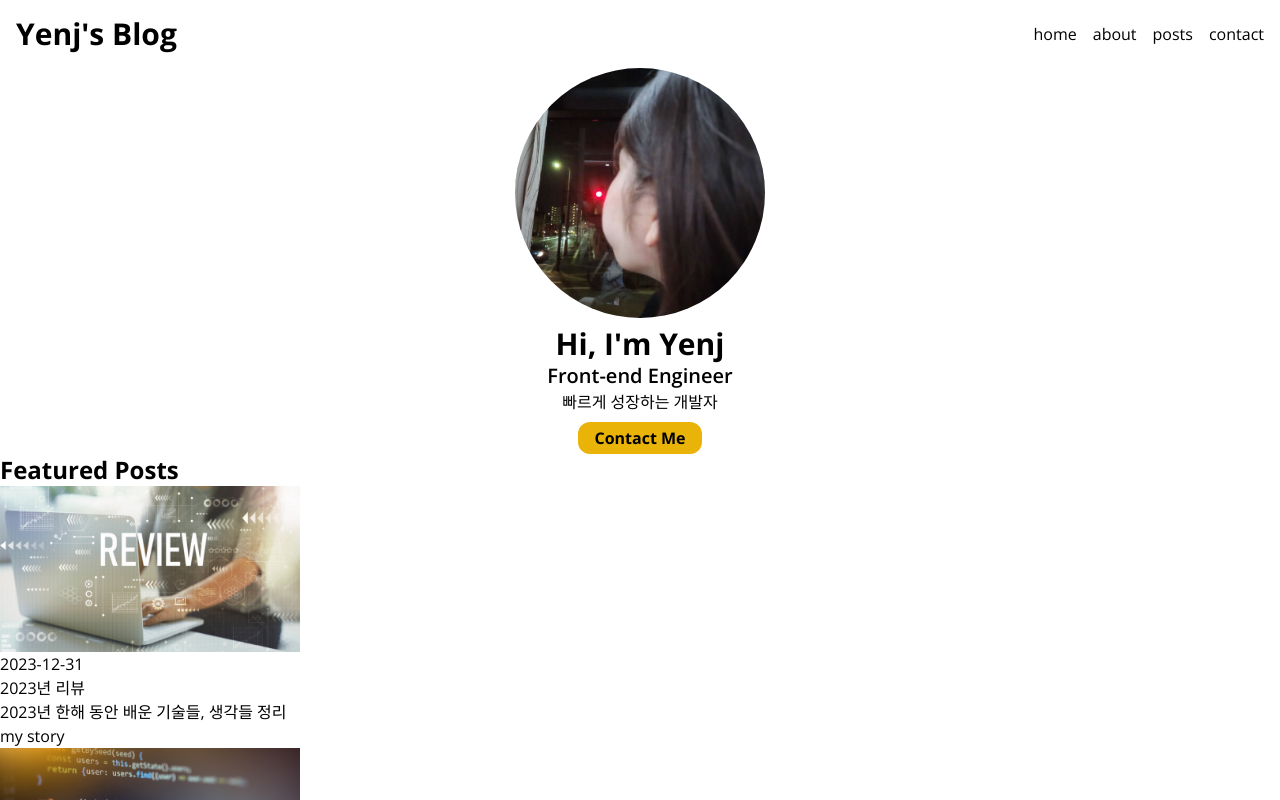
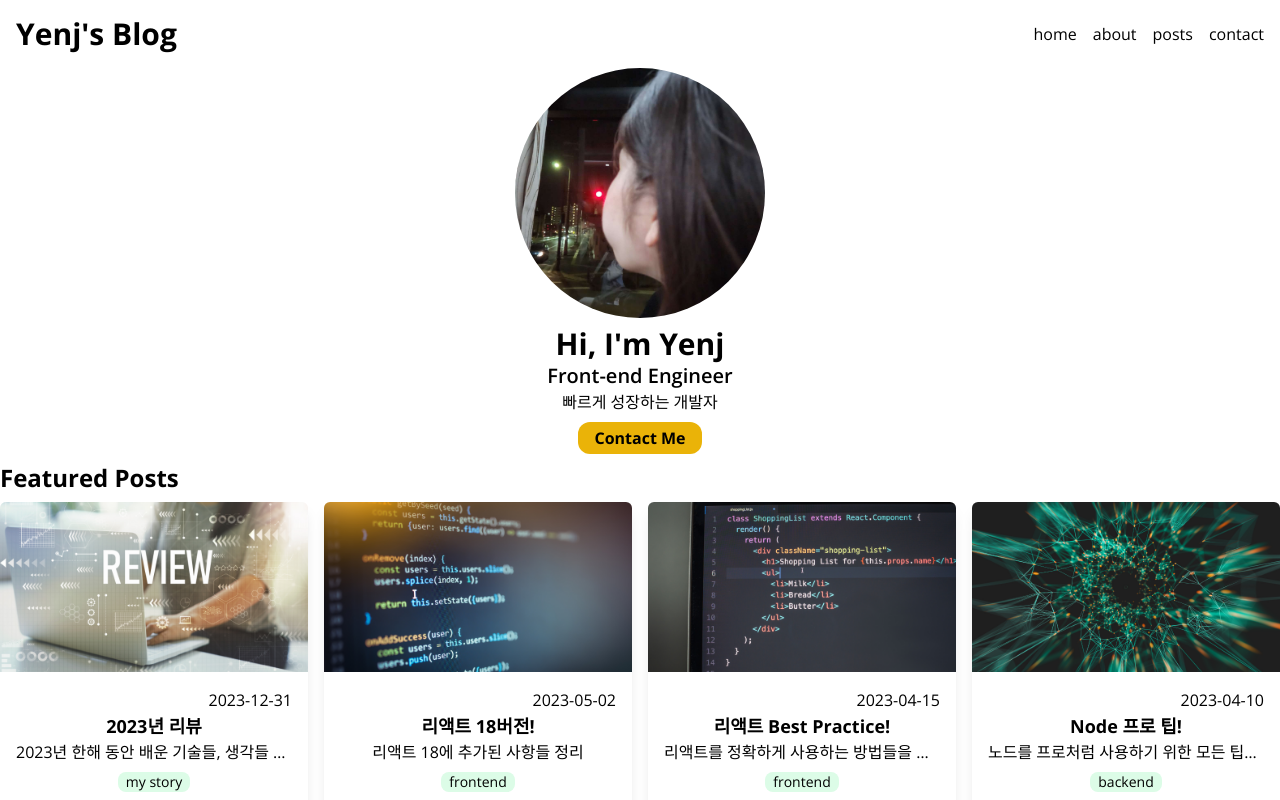
Before and after one commit to jjangyeunii/blog-project, a Next.js app: page / in a window 1280 px wide. Built offline with nearby package versions, Linux system fonts and the light colour scheme.

Commit message:
featured posts - styling

```diff
--- a/src/components/FeaturedPosts.tsx
+++ b/src/components/FeaturedPosts.tsx
@@ -5,7 +5,7 @@
   const posts = await getFeaturedPosts();
   return (
     <section>
-      <h2 className="text-2xl font-bold">Featured Posts</h2>
+      <h2 className="text-2xl font-bold my-2">Featured Posts</h2>
       <PostsGrid posts={posts} />
     </section>
   );
--- a/src/components/PostCard.tsx
+++ b/src/components/PostCard.tsx
@@ -9,18 +9,23 @@
 }: Props) {
   return (
     <Link href={`/posts/${path}`}>
+      <article className="rounded-md overflow-hidden shadow-lg">
         <Image
+          className="w-full"
           src={`/images/posts/${path}.png`}
           alt={title}
           width={300}
           height={200}
         />
-      <div>
-        <time>{date.toString()}</time>
-        <h3>{title}</h3>
-        <p>{description}</p>
-        <span>{category}</span>
+        <div className="flex flex-col items-center p-4">
+          <time className="self-end">{date.toString()}</time>
+          <h3 className="text-lg font-bold">{title}</h3>
+          <p className="w-full truncate text-center">{description}</p>
+          <span className="text-sm rounded-lg bg-green-100 px-2 my-2">
+            {category}
+          </span>
         </div>
+      </article>
     </Link>
   );
 }
--- a/src/components/PostsGrid.tsx
+++ b/src/components/PostsGrid.tsx
@@ -5,7 +5,7 @@
 
 export default function PostsGrid({ posts }: Props) {
   return (
-    <ul>
+    <ul className="grid gap-4 grid-cols-1 sm:grid-cols-2 md:grid-cols-3 lg:grid-cols-4">
       {posts.map((post) => (
         <li key={post.path}>
           <PostCard post={post} />
```
Lines whose indentation alone changed are shown as unchanged.
